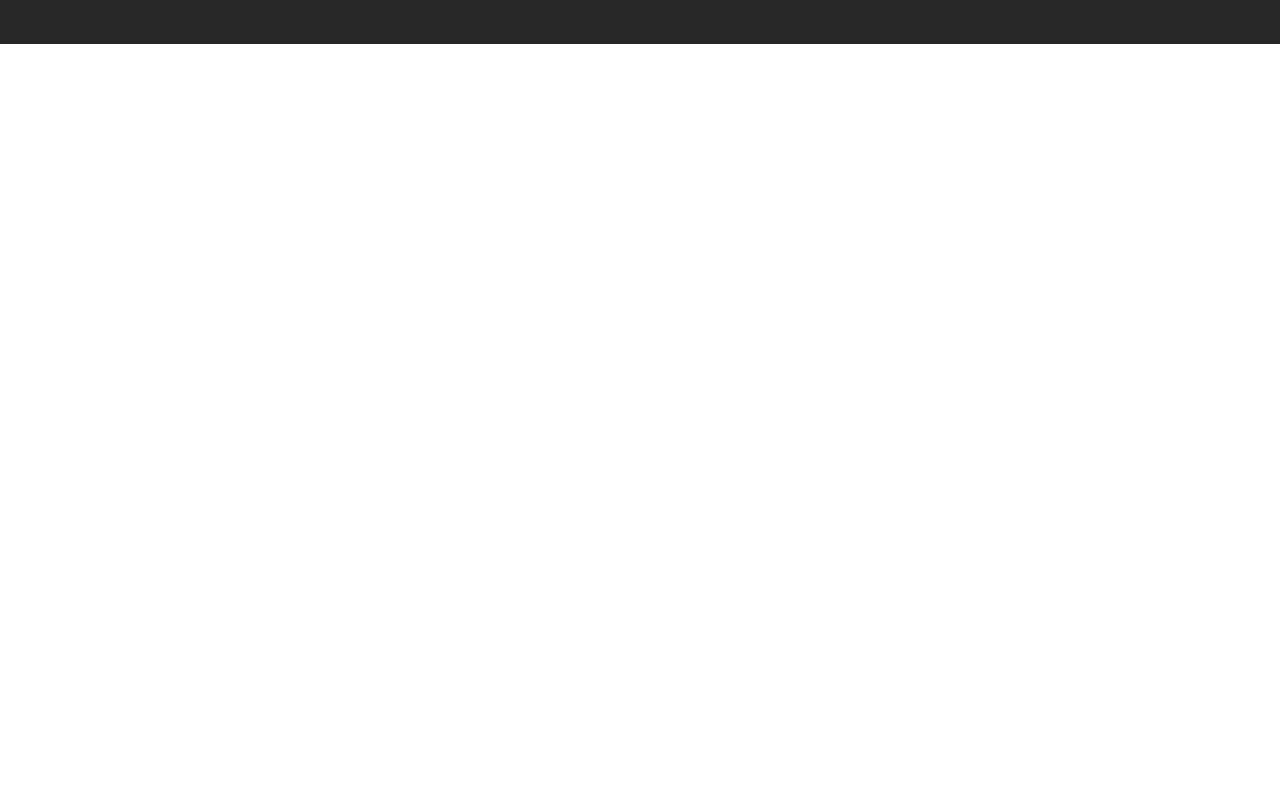
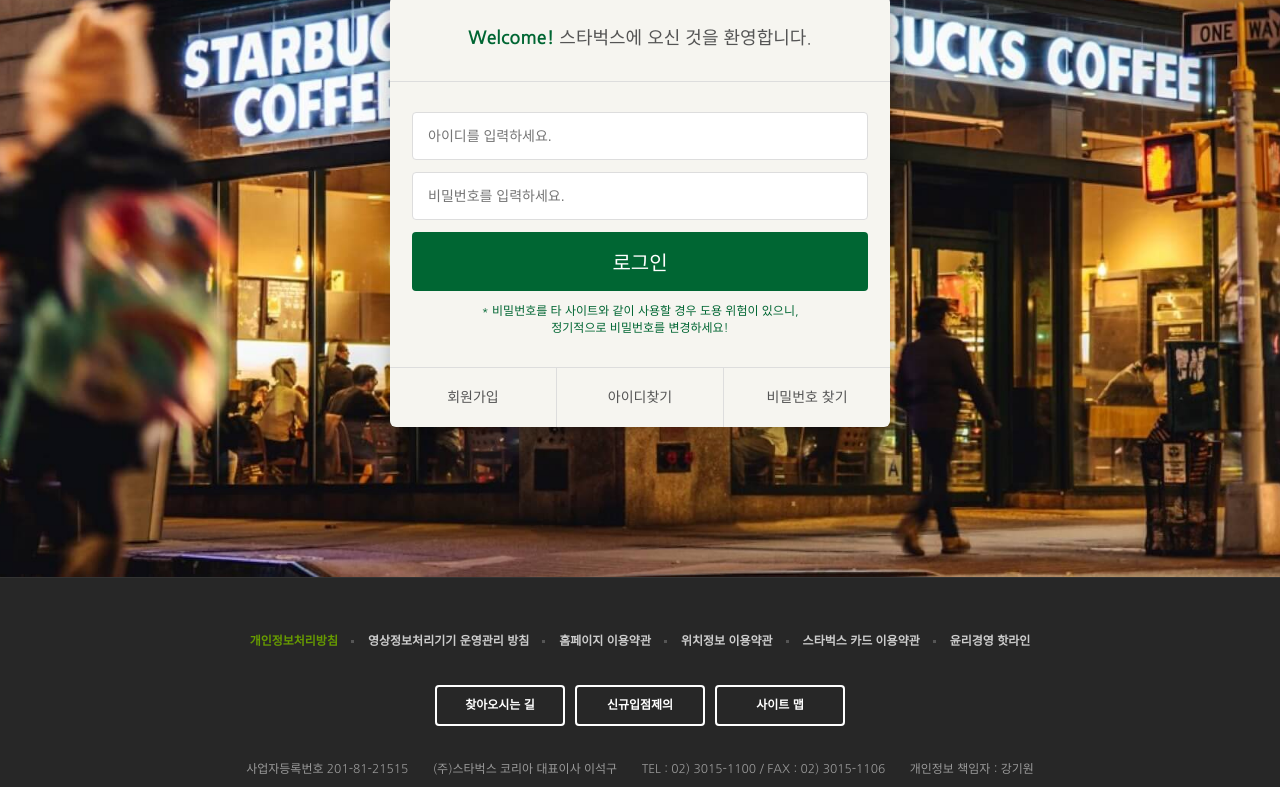
Before and after one commit to idongkyo/starbuckss, a plain HTML site: page signin/index.html in a window 1280 px wide. Shown: the part 290-1077 px from the top of the page. Before the commit the page ends 800 px from the top, so only its background shows below. Drawn offline with nearby package versions, Linux system fonts and the light colour scheme.

Commit message:
로그인 페이지 완성

```diff
--- a/css/main.css
+++ b/css/main.css
@@ -526,9 +526,6 @@
   color: #333;
 }
 
-
-
-
 /* TO TOP */
 #to-top {
   width: 42px;
--- /dev/null
+++ b/css/signin.css
@@ -0,0 +1,87 @@
+.signin {
+  margin-top: 120px;
+  padding: 100px 0 150px;
+  background-image: url('../images/signin_bg.jpg');
+  background-repeat: no-repeat;
+  background-position: center;
+  background-attachment: fixed;
+  background-size: cover;
+}
+
+.signin h1 {
+  color: #fff;
+  font-size: 30px;
+  font-weight: 700;
+  text-align: center;
+  margin-bottom: 24px;
+}
+
+.signin__card {
+  width: 500px;
+  margin: 0 auto;
+  border-radius: 6px;
+  background-color: #f6f5f0;
+  box-shadow: 2px 2px 20px rgba(0,0,0,.3);
+  color: #555;
+}
+
+.signin__card h2 {
+  padding: 30px;
+  font-size: 18px;
+  text-align: center;
+  border-bottom: 1px solid #ddd;
+}
+.signin__card h2 strong {
+  font-weight:700;
+  color: #006633;
+}
+
+.signin__card form {
+  padding: 30px 22px;
+}
+
+.signin__card form input {
+  width: 100%;
+  margin-bottom: 12px;
+  padding: 15px;
+  border: 1px solid #ddd;
+  border-radius: 4px;
+  outline: none;
+  box-sizing: border-box;
+  font-size: 14px;
+}
+
+.signin__card form [type="submit"] {
+  background-color: #006633;
+  border: none;
+  color: #fff;
+  font-size: 20px;
+  cursor: pointer;
+}
+
+.signin__card form p {
+  font-size: 12px;
+  color: #006633;
+  text-align: center;
+}
+
+.signin__card .actions {
+  display: flex;
+  border-top: 1px solid #ddd;
+}
+
+.signin__card .actions a {
+  flex-grow: 1;
+  flex-basis: 0;
+  text-align: center;
+  padding: 20px;
+  color: #555;
+  font-size: 14px;
+  border-right: 1px solid #ddd;
+}
+.signin__card .actions a:last-child {
+  border-right: none;
+}
+.signin__card .actions a:hover {
+  text-decoration: underline;
+}
--- a/signin/index.html
+++ b/signin/index.html
@@ -39,6 +39,7 @@
 
   <!-- CSS 연결 -->
   <link rel="stylesheet" href="../css/common.css" />
+  <link rel="stylesheet" href="../css/signin.css" />
 
   <!-- JS 연결 -->
   <script defer src="../js/common.js"></script>
@@ -383,7 +384,26 @@
 
   <!-- SIGN IN -->
 
-
+  <section class="signin">
+    <h1>로그인</h1>
+    <div class="signin__card">
+      <h2><strong>Welcome!</strong> 스타벅스에 오신 것을 환영합니다.</h2>
+      <form>
+        <input type="text" placeholder="아이디를 입력하세요." />
+        <input type="password" placeholder="비밀번호를 입력하세요." />
+        <input type="submit" value="로그인" />
+        <p>
+          * 비밀번호를 타 사이트와 같이 사용할 경우 도용 위험이 있으니, <br />
+          정기적으로 비밀번호를 변경하세요!
+        </p>
+      </form>
+      <div class="actions">
+        <a href="javascript:void(0)">회원가입</a>
+        <a href="javascript:void(0)">아이디찾기</a>
+        <a href="javascript:void(0)">비밀번호 찾기</a>
+      </div>
+    </div>
+  </section>
 
 
 
```
